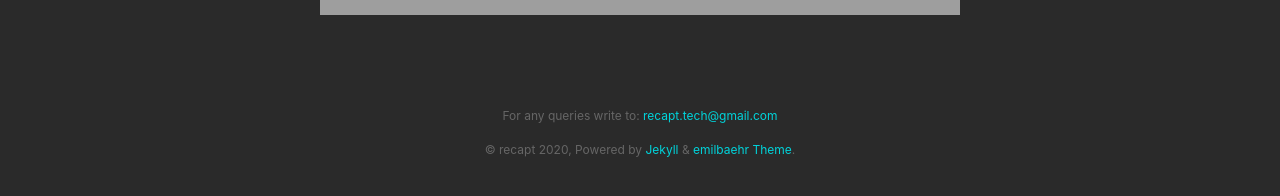
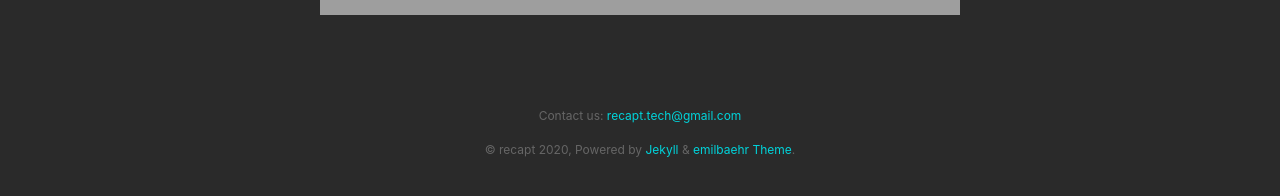
Before and after one commit to recapt-tech/recapt-tech.github.io, a Jekyll site: the page built from _pagesForDeliverables/slides.md, in a window 1280 px wide. Shown: the part 490-686 px from the top of the page. Built offline with Jekyll 4.4.1, drawn with Linux system fonts in a browser that asks for light colours; nearby versions of some CDN libraries; grey boxes are pictures that could not be loaded.

Commit message:
minor changes

```diff
--- a/_includes/footer.html
+++ b/_includes/footer.html
@@ -1,7 +1,7 @@
 <footer>
 
 	<div class="footerText">
-		<p>For any queries write to: <a href="mailto:recapt.tech@gmail.com">recapt.tech@gmail.com</a> </p>
+		<p>Contact us: <a href="mailto:recapt.tech@gmail.com">recapt.tech@gmail.com</a> </p>
 		© recapt 2020, Powered by
 		<a title="Jekyll is a simple, blog-aware, static site generator." href="http://jekyllrb.com/">Jekyll</a>
 		&
--- a/_layouts/default.html
+++ b/_layouts/default.html
@@ -44,7 +44,7 @@
                                 src="assets/playstore.png"></a>
                         <a class="appStoreLink" href="{{site.appstore_link}}"><img class="appStore"
                                 src="assets/appstore.png"></a>
-                        <p style="color: aliceblue; font-size: small; text-align: center;">(coming soon)</p>
+                        <p style="color: aliceblue; font-size: large; text-align: center;"><br>Coming soon.</p>
                     </div>
 
                 </div>
--- a/_sass/layout.scss
+++ b/_sass/layout.scss
@@ -441,6 +441,7 @@ nav > ul li a:active {
 	//80%
 	.iphonePreview {
 		background-size: 230px 408px;
+		height: 450px;
 	}
 
 	.iphoneScreen {
```
Also changed, not shown: 1 other file.
